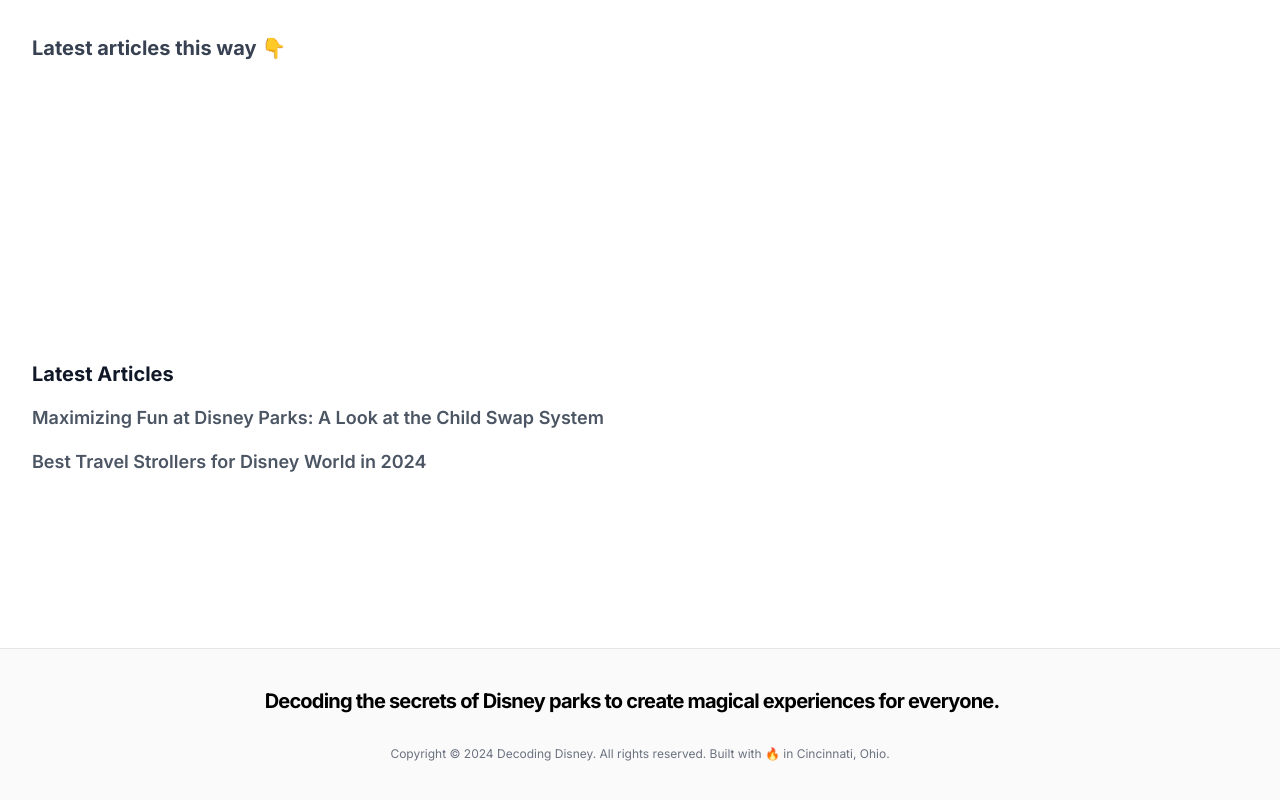
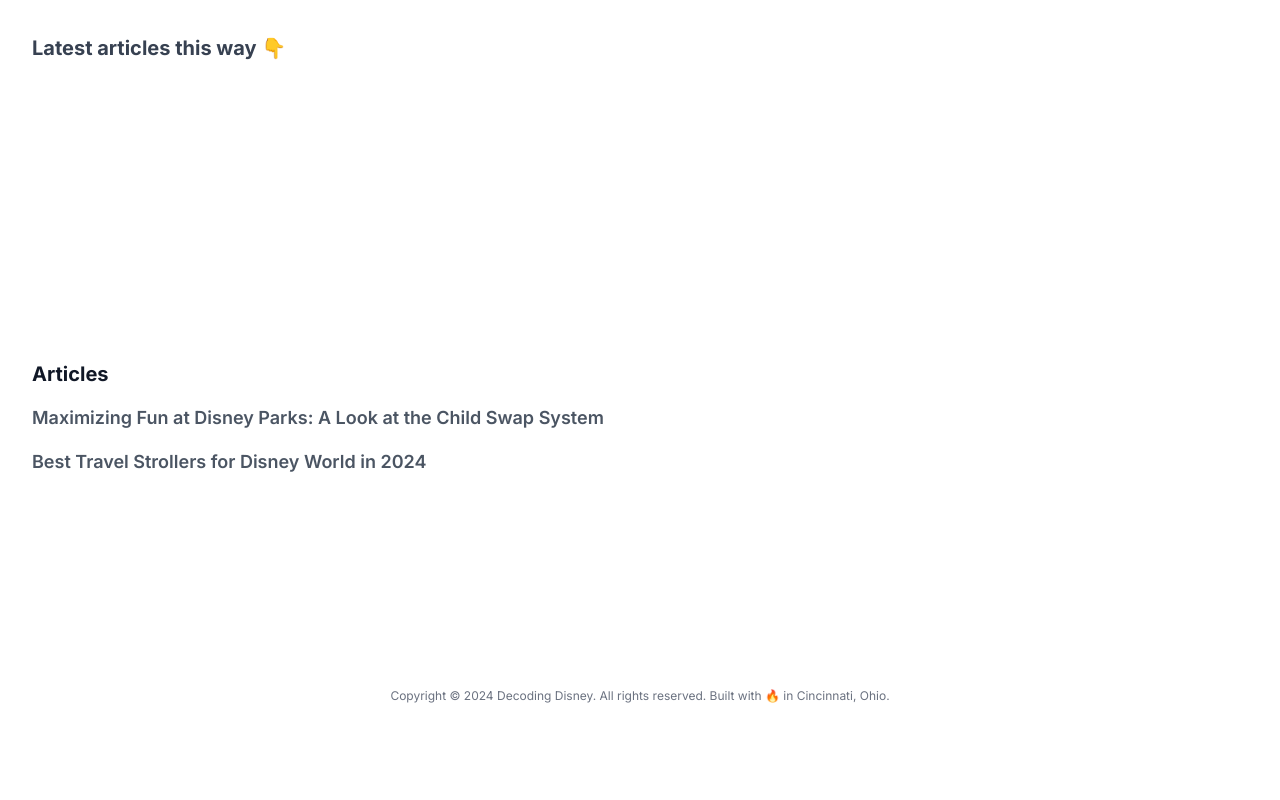
Before and after one commit to tytusplanck/decoding-disney-next, a Next.js app: page / in a window 1280 px wide. Shown: the part 472-1272 px from the top of the page. After the commit the page ends 1216 px from the top, so only its background shows below. Built offline with nearby package versions, Linux system fonts and the light colour scheme.

Commit message:
Simplify footer

```diff
--- a/src/app/_components/footer.tsx
+++ b/src/app/_components/footer.tsx
@@ -2,13 +2,14 @@ import Container from '@/app/_components/container';
 
 export function Footer() {
   return (
-    <footer className="bg-neutral-50 border-t border-neutral-200">
+    // <footer className="bg-neutral-50 border-t border-neutral-200">
+    <footer>
       <Container>
         <div className="py-10 flex flex-col items-center">
-          <h3 className="text-xl font-bold tracking-tighter leading-tight text-center lg:text-left mb-8 lg:pr-4">
+          {/* <h3 className="text-lg font-bold tracking-tighter leading-tight text-center lg:text-left mb-8 lg:pr-4">
             Decoding the secrets of Disney parks to create magical experiences
             for everyone.
-          </h3>
+          </h3> */}
           <p className="text-center mt-8 text-xs text-gray-500 sm:mt-0">
             Copyright &copy; 2024 Decoding Disney. All rights reserved. Built
             with 🔥 in Cincinnati, Ohio.
--- a/src/app/page.tsx
+++ b/src/app/page.tsx
@@ -25,7 +25,7 @@ export default function Main() {
 
       <section className="flex flex-col items-start text-left w-full h-[40vh] p-4 md:p-8">
         <h3 className="text-lg md:text-xl font-bold mb-4 text-gray-900 ">
-          Latest Articles
+          Articles
         </h3>
         <ul className="flex flex-col space-y-4 w-full">
           <ul className="flex flex-col space-y-4 w-full">
```
